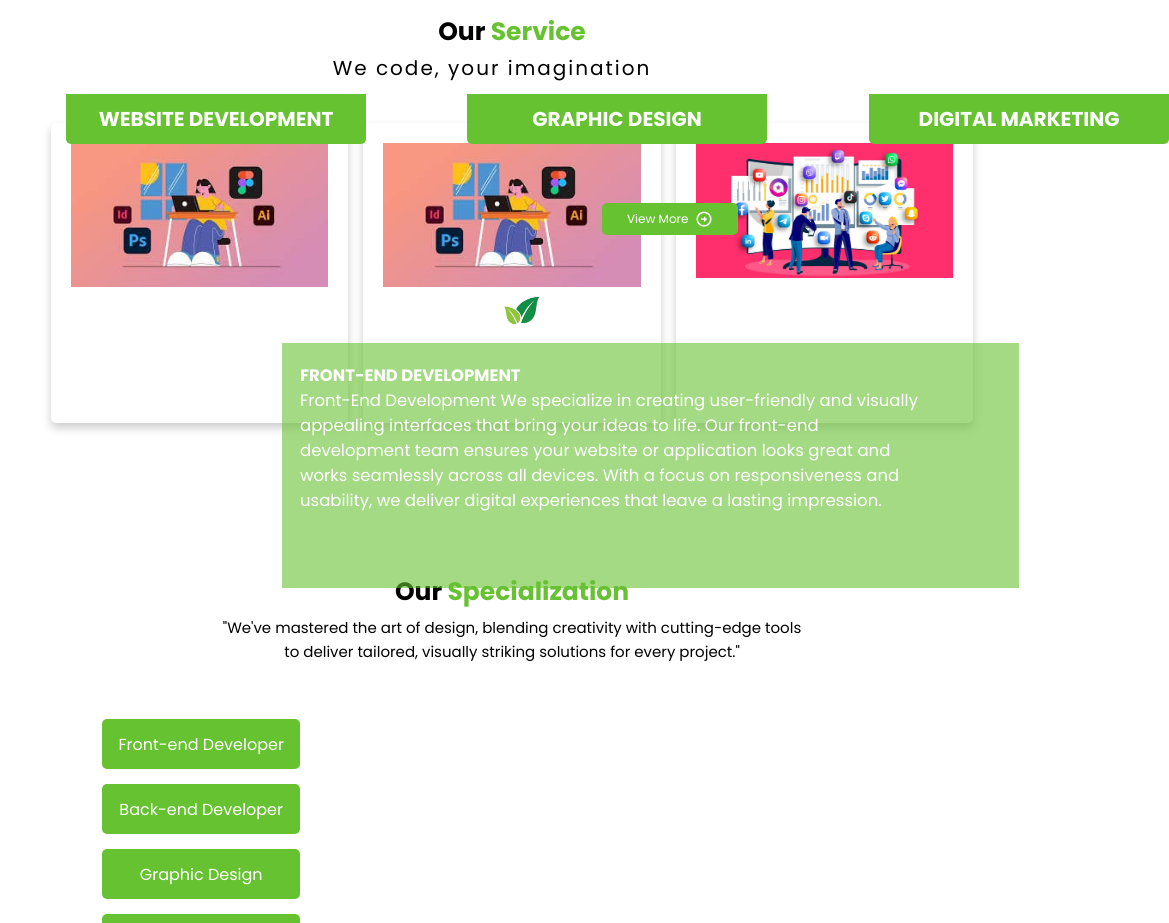
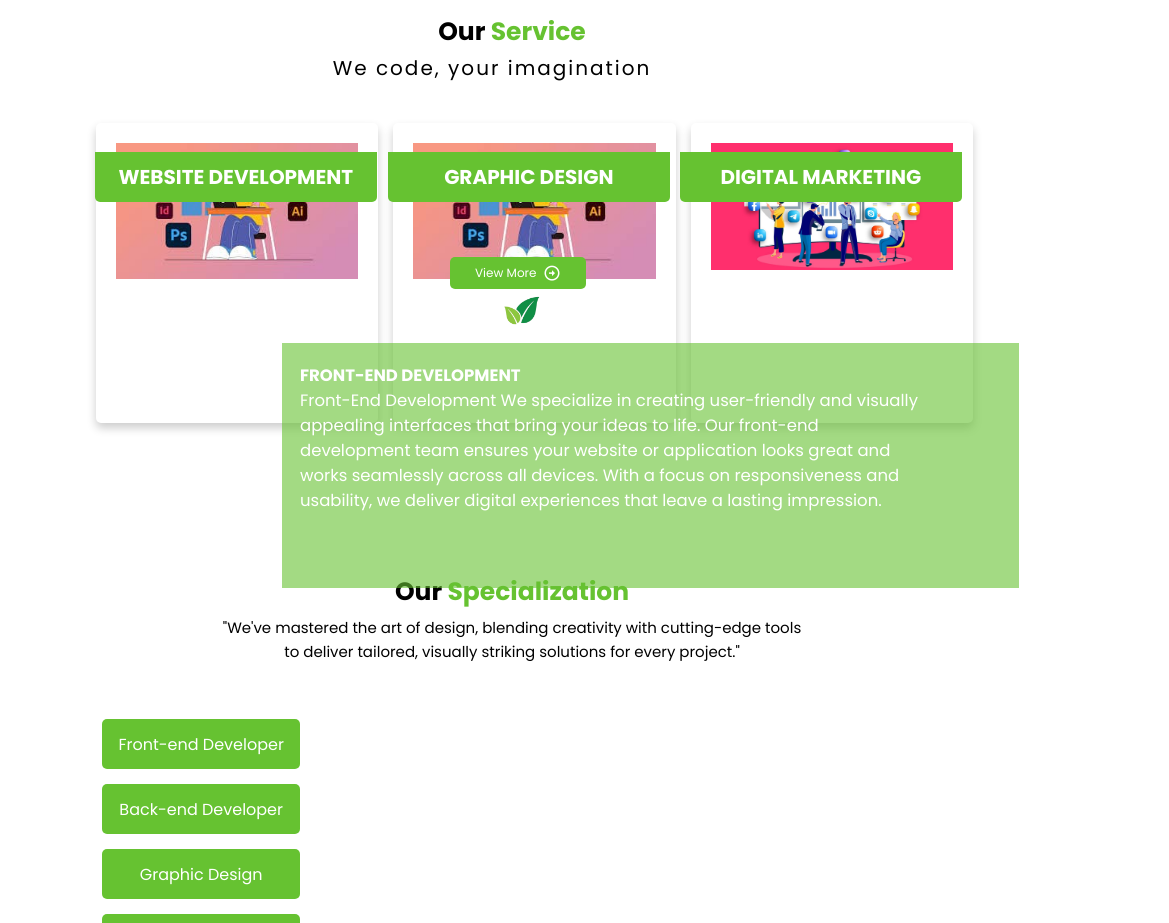
Before and after one commit to Greenleaf542/Greenleafstudio, a plain HTML site: page index.html in a window 1024 px wide. Shown: the part 857-1780 px from the top of the page, 1169 px wide, since content can reach past the window. Drawn offline with nearby package versions, Linux system fonts and the light colour scheme.

Commit message:
Update Service.css

```diff
--- a/Service.css
+++ b/Service.css
@@ -128,28 +128,40 @@
     font-size: 14px;
     line-height: 1.6;
 }
-@media (max-width:1321px){
-    .heading img {
-        top: 583px;
-        left: 539px;
+@media (min-width:1024px) and (max-width:1028px){
+    .heading img
+{
+    top: 640px;
+    left: 381px;
 }
 .box-bg
 {
-        top: 951px;
-        left: 66px;
+    width: 27.5%;
+    top: 1009px;
+    left: 95px;
+
 }
 .box-bg1
 {
-        top: 951px;
-        left: 467px;
+    width: 27.5%;
+    top: 1009px;
+    left: 388px;
+
 }
 .box-bg2
 {
-        top: 951px;
-        left: 869px;
+    width: 27.5%;
+    top: 1009px;
+    left: 680px;
+
+}
+.service-box
+{
+    margin-left: 45px;
 }
 .btn1
 {
-        top: 1060px;
+    left: 450px;
+    top: 1114px;
 }
 }
```
Lines whose indentation alone changed are shown as unchanged.
